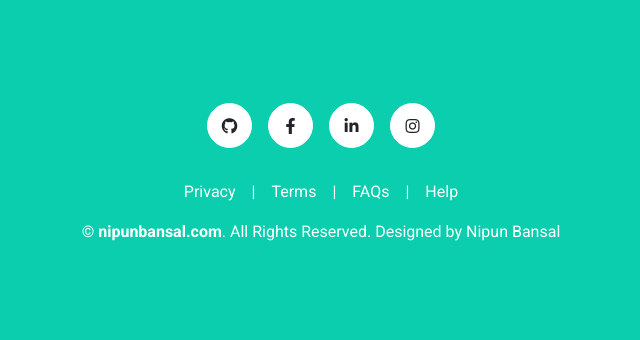
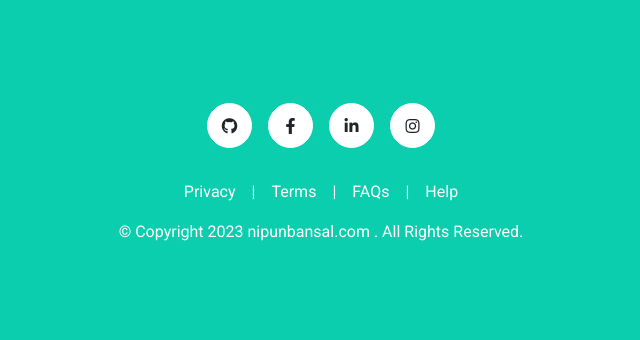
Before and after one commit to Nipun0987/Portfolio, a PHP site: page / in a window 1280 px wide. Shown: the part 5422-5762 px from the top of the page, without its empty margins (319-959 px from the left). Run offline with PHP 8.4, Linux system fonts and the light colour scheme; some libraries are stand-ins or nearby versions.

Commit message:
lenovo_05/04

```diff
--- a/index.php
+++ b/index.php
@@ -581,9 +581,7 @@
                 <span class="px-3">|</span>
                 <a class="text-white" href="#">Help</a>
             </div>
-            <p class="m-0">&copy; <a class="text-white font-weight-bold" href="#">nipunbansal.com</a>.
-                All Rights Reserved. Designed by Nipun Bansal</a>
-            </p>
+            <p class="m-0">&copy; Copyright <?php echo date('Y') ?> nipunbansal.com . All Rights Reserved.</p>
         </div>
     </div>
     <!-- Footer End -->
```
